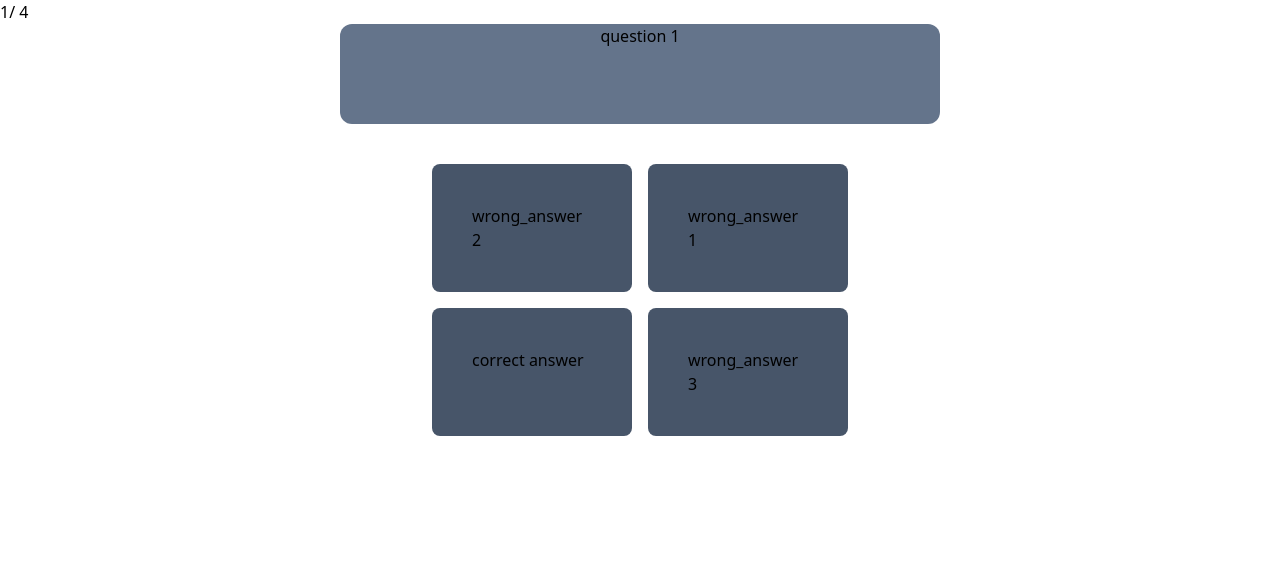
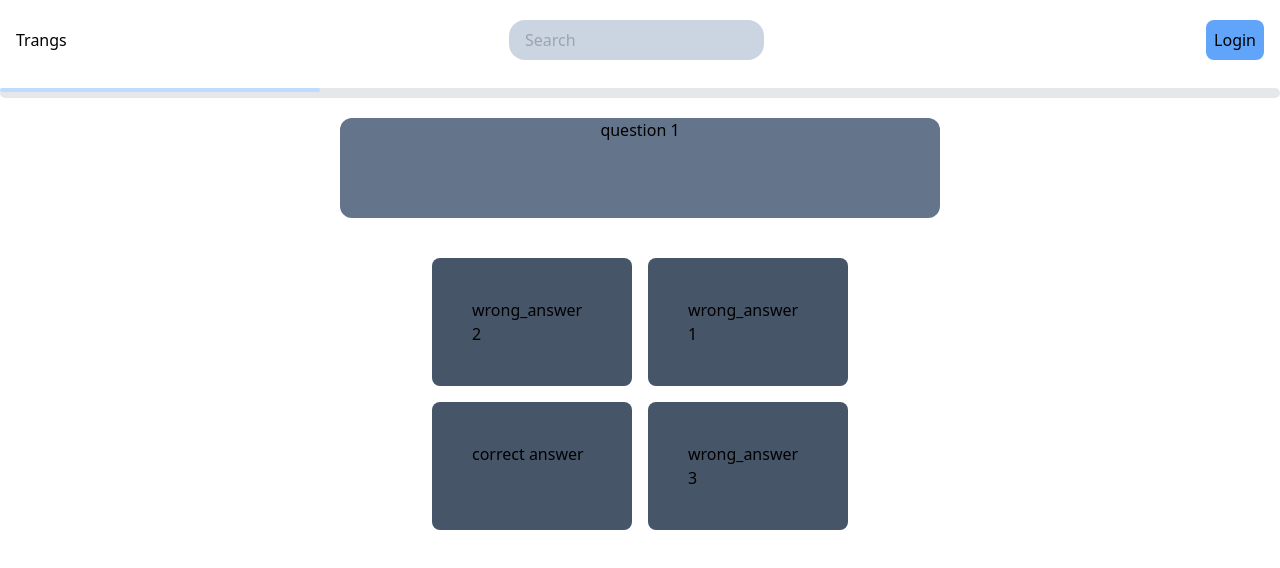
Before and after one commit to gnart2k/tlang, a Next.js app: page /quiz/1 in a window 1280 px wide. Shown: the top 568 px of the page. Built offline with nearby package versions, Linux system fonts and the light colour scheme.

Commit message:
add animation to slide, make progress bar

```diff
--- /dev/null
+++ b/components/Header.tsx
@@ -0,0 +1,27 @@
+import { useRouter } from "next/router";
+import React from "react";
+
+type Props = {};
+
+const Header = (props: Props) => {
+  const router = useRouter();
+  return (
+    <div className="flex items-center justify-between h-12 p-4 mt-4 ">
+      <div className="cursor-pointer" onClick={(e) => router.push("/")}>
+        Trangs
+      </div>
+      <div className="rounded-2xl bg-slate-300 p-2 text-gray-800">
+        <input
+          className="bg-transparent outline-0 ml-2"
+          type="text"
+          placeholder="Search"
+        />
+      </div>
+      <button className="bg-blue-400 p-2 rounded-lg hover:-translate-y-1 transition ease-in-out duration-300">
+        Login
+      </button>
+    </div>
+  );
+};
+
+export default Header;
--- a/components/Layout.tsx
+++ b/components/Layout.tsx
@@ -1,4 +1,5 @@
 import React from "react";
+import Header from "./Header";
 
 interface Props {
   children: React.ReactNode;
@@ -6,7 +7,8 @@ interface Props {
 
 const Layout = (props: Props) => {
   return (
-    <div className="dark:bg-gray-900 dark:text-white h-screen w-screen">
+    <div className="overflow-x-hidden dark:bg-gray-900 dark:text-white h-screen w-screen">
+      <Header />
       {props.children}
     </div>
   );
--- a/pages/flashcard/[fid].tsx
+++ b/pages/flashcard/[fid].tsx
@@ -19,9 +19,11 @@ export default function FlashCard({}: Card): JSX.Element {
   const router = useRouter();
   const { fid } = router.query;
 
-  const [cardStyle, setCardStyle] = useState(
-    "w-[700px] cursor-pointer transition ease-in-out duration-500 "
+  const [cardStyle, setCardStyle] = useState<string | undefined>(
+    "transition ease-in-out duration-500 "
   );
+
+  const [slide, setSlide] = useState(false);
 
   const [data, setData] = useState<Card[]>([]);
   useEffect(() => {
@@ -30,7 +32,6 @@ export default function FlashCard({}: Card): JSX.Element {
       setData((prev) =>
         response.data.filter((item: Card) => item.quizSetId == fid)
       );
-      console.log(response.data.filter((item: Card) => item.quizSetId == fid));
     };
     fetchData();
   }, [fid]);
@@ -41,12 +42,16 @@ export default function FlashCard({}: Card): JSX.Element {
     setCurCard((prev) => data[curIndex]);
   }, [curIndex, data]);
 
-  const nextCard = () => {
+  const nextCard = (e: Event) => {
     setCurIndex((i) => i + 1);
     if (curIndex >= data.length - 1) {
       setCurIndex(0);
     }
-    console.log(data.length);
+
+    setSlide((prev) => true);
+    let temp = "transition ease-in-out duration-500";
+    setCardStyle((prev) => prev + " " + "fade_");
+    setTimeout(() => setCardStyle((prev) => temp), 500);
   };
 
   const prevCard = () => {
@@ -54,11 +59,16 @@ export default function FlashCard({}: Card): JSX.Element {
     if (curIndex <= 0) {
       setCurIndex(data.length - 1);
     }
+
+    setSlide((prev) => true);
+    let temp = "transition ease-in-out duration-500 ";
+    setCardStyle((prev) => prev + " " + "fade");
+    setTimeout(() => setCardStyle((prev) => temp), 500);
   };
 
   return (
     <div className="flex flex-col justify-center items-center h-screen">
-      <div>
+      <div className={cardStyle}>
         <Card
           key={curCard?.define}
           define={curCard?.define!}
@@ -71,7 +81,7 @@ export default function FlashCard({}: Card): JSX.Element {
       </div>
       {/* navigation */}
       <div className="flex">
-        <div className={styles.btn} onClick={nextCard}>
+        <div className={styles.btn} onClick={(e: any) => nextCard(e)}>
           <svg
             xmlns="http://www.w3.org/2000/svg"
             fill="none"
--- a/pages/quiz/[quizsetid].tsx
+++ b/pages/quiz/[quizsetid].tsx
@@ -17,6 +17,7 @@ const Quiz = (): JSX.Element => {
   const [endQuiz, setEndQuiz] = useState(false);
   const [correct_number, setCorrect_number] = useState<number>(0);
   const ans = useRef<HTMLDivElement>(null);
+  const [progress, setProgress] = useState("");
   const [ansStyle, setAnsStyle] = useState<string>("");
 
   useEffect(() => {
@@ -29,6 +30,7 @@ const Quiz = (): JSX.Element => {
 
   useEffect(() => {
     setQuestion(questions[curIndex]);
+    setProgress(Math.round(((curIndex + 1) / questions.length) * 100) + "%");
   }, [curIndex, question, questions]);
 
   const handleClick = (e: HTMLDivElement) => {
@@ -55,7 +57,12 @@ const Quiz = (): JSX.Element => {
 
   return (
     <div>
-      {curIndex + 1}/ {questions.length}
+      <div className="w-full mt-6 mb-5 bg-gray-200 rounded-full h-2.5 dark:bg-gray-700">
+        <div
+          className="bg-blue-200 h-1 rounded-full "
+          style={{ width: progress }}
+        ></div>
+      </div>
       {endQuiz ? (
         // final result page
         <div className="w-[400px] h-[300px] m-auto mt-40 flex items-center flex-col justify-center bg-slate-600 text-bold text-4xl rounded-xl">
--- a/styles/globals.css
+++ b/styles/globals.css
@@ -15,3 +15,50 @@
 .text-flip {
   transform: rotateX(180deg);
 }
+
+.rotate {
+  transform: rotateY(360deg);
+  transform-style: preserve-3d;
+}
+
+.fade {
+  animation-name: fade-animation;
+  animation-duration: 0.5s;
+}
+
+.fade_ {
+  animation-name: fade-animation_;
+  animation-duration: 0.5s;
+}
+
+@keyframes fade-animation_ {
+  0% {
+    transform: translateX(-100vw);
+  }
+}
+@keyframes fade-animation {
+  0% {
+    transform: translateX(100vw);
+  }
+}
+
+/* width */
+::-webkit-scrollbar {
+  width: 10px;
+}
+
+/* Track */
+/* ::-webkit-scrollbar-track {
+  background: #f1f1f1;
+} */
+
+/* Handle */
+::-webkit-scrollbar-thumb {
+  background: #888;
+  border-radius: 10px;
+}
+
+/* Handle on hover */
+::-webkit-scrollbar-thumb:hover {
+  background: #555;
+}
```
